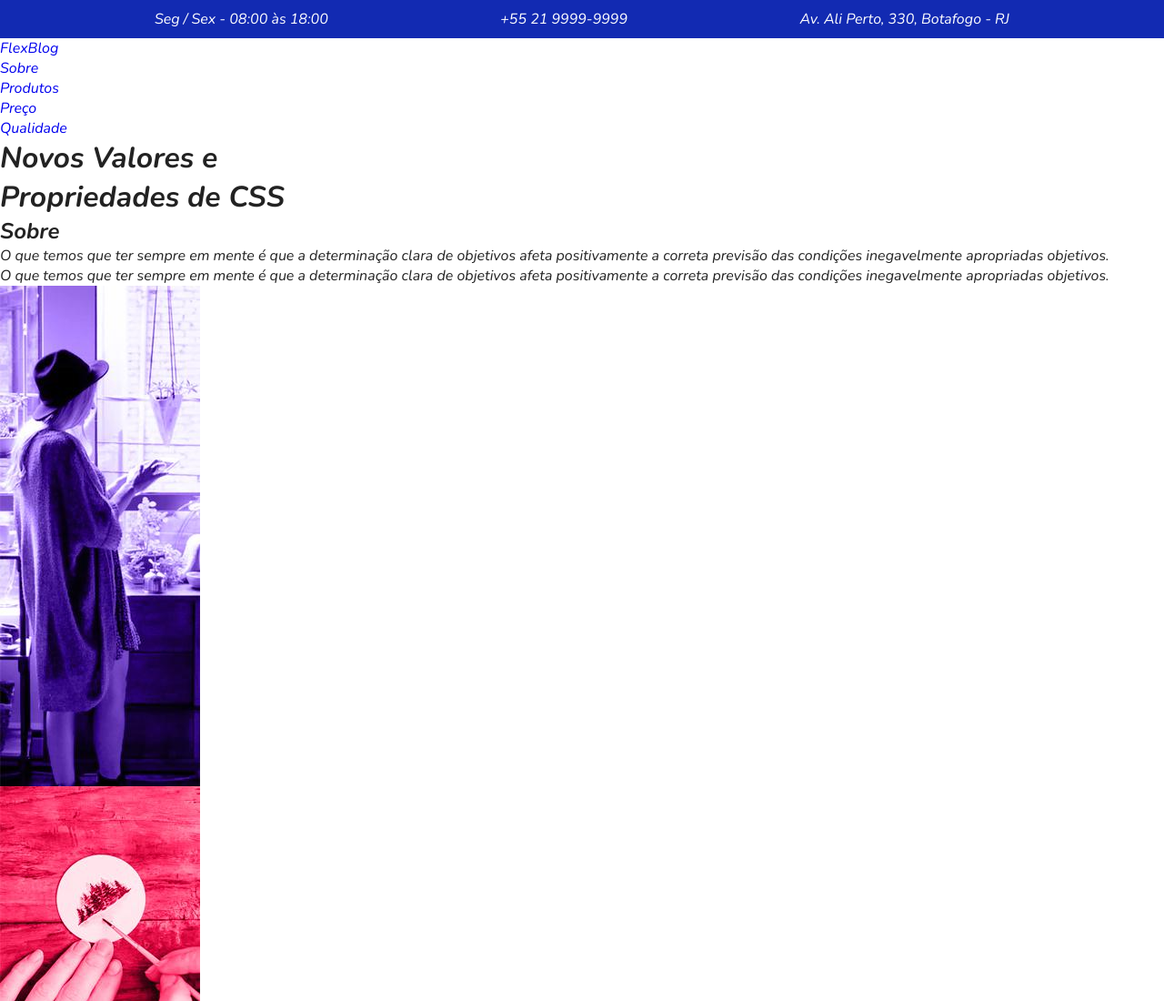
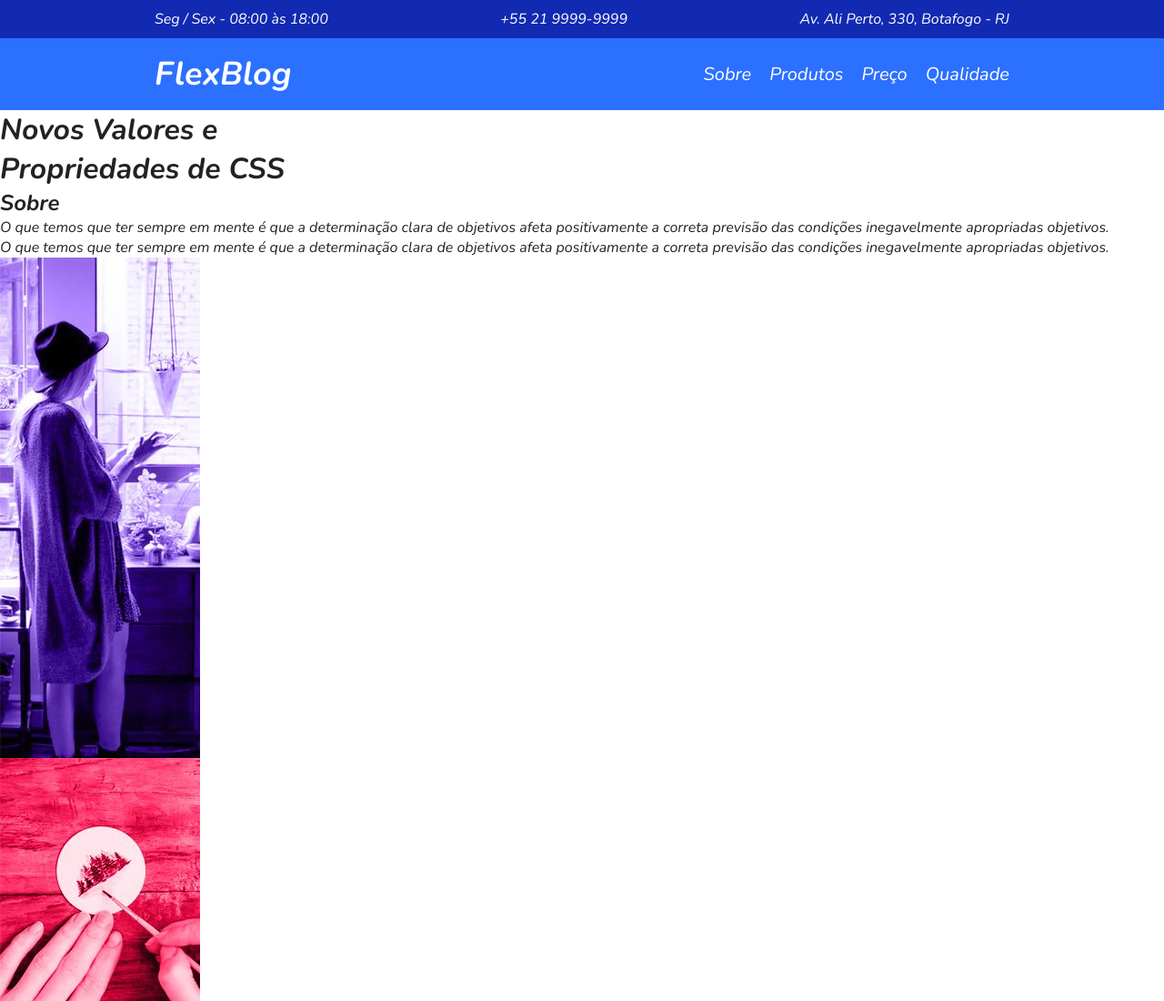
Before and after one commit to Danyllo-Mendanha-dev/FlexBlog, a plain HTML site: page index.html in a window 1280 px wide. Shown: the top 1100 px of the page at 91% size. Drawn offline with nearby package versions, Linux system fonts and the light colour scheme.

Commit message:
flexBlog-Menu

```diff
--- a/css/style.css
+++ b/css/style.css
@@ -48,3 +48,44 @@ img {
 .superinfo a {
   color: white;
 }
+
+/* Menu */
+
+.menu-bg {
+  background: #2c70ff;
+}
+
+.menu {
+  max-width: 960px;
+  margin: 0 auto;
+  padding: 15px 0;
+  display: flex;
+  flex-wrap: wrap;
+  justify-content: space-between;
+  align-items: center;
+}
+
+.menu a {
+  color: white;
+}
+
+.menu-logo a {
+  font-size: 2.25em;
+  font-weight: bold;
+  margin: 0 10px;
+}
+
+.menu-nav ul {
+  display: flex;
+  flex-wrap: wrap;
+}
+
+.menu-nav a {
+  font-size: 1.25em;
+  display: block;
+  padding: 10px;
+}
+
+.menu-nav a:hover {
+  color: #122ab2;;
+}
--- a/index.html
+++ b/index.html
@@ -29,7 +29,7 @@
         <div class="menu-logo">
           <a href="#">FlexBlog</a>
         </div>
-        <nav>
+        <nav class="menu-nav">
           <ul>
             <li><a href="#sobre">Sobre</a></li>
             <li><a href="#produtos">Produtos</a></li>
```
